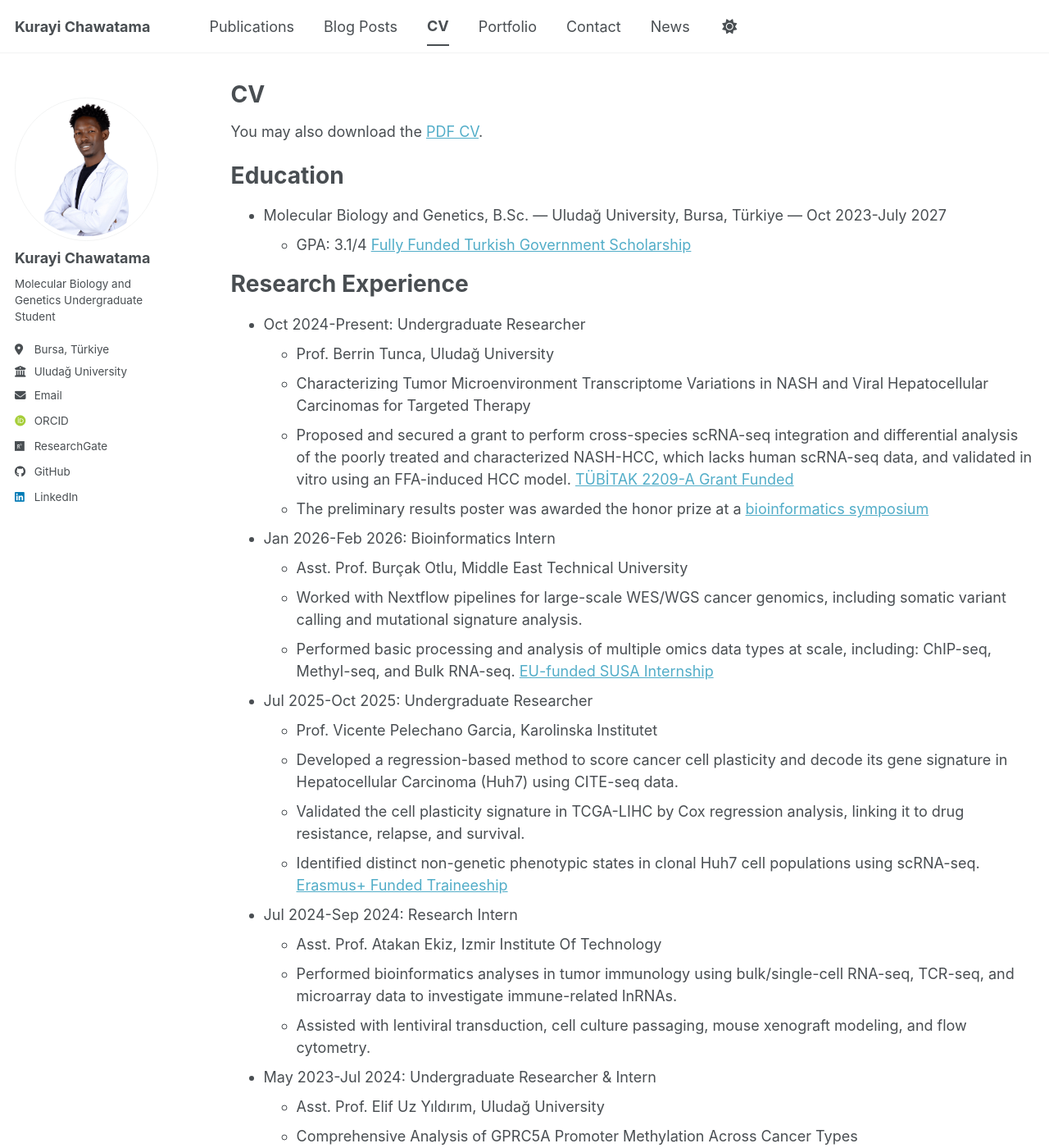
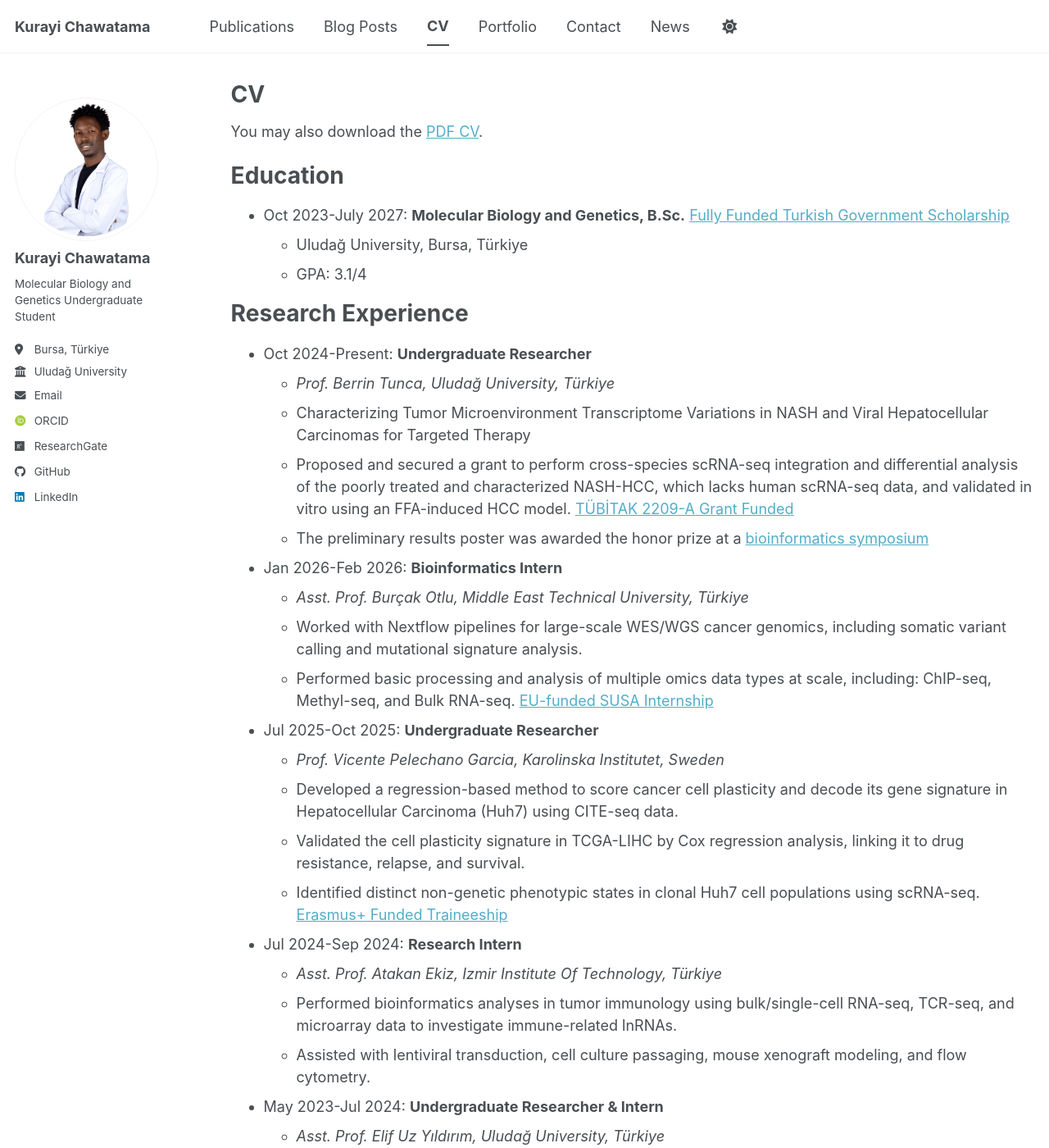
Before and after one commit to KurayiChawatama/kurayi-chawatama.github.io, a Jekyll site: the page built from _pages/cv.md, in a window 1280 px wide and 1400 px high. Shown: the whole window at 82% size. Built offline with Jekyll 4.4.1, drawn with Linux system fonts in a browser that asks for light colours; some web fonts are replaced; a script bundle is joined from its source files by our own code; library files that are not in the unit come from our copies; some of the changed text lies outside the part shown.

```diff
--- a/_pages/cv.md
+++ b/_pages/cv.md
@@ -13,35 +13,36 @@ You may also download the [PDF CV](/files/cv.pdf).
 
 Education
 ======
-* Molecular Biology and Genetics, B.Sc. — Uludağ University, Bursa, Türkiye — Oct 2023-July 2027
-  * GPA: 3.1/4 [Fully Funded Turkish Government Scholarship](https://www.turkiyeburslari.gov.tr/)
+* Oct 2023-July 2027: **Molecular Biology and Genetics, B.Sc.** [Fully Funded Turkish Government Scholarship](https://www.turkiyeburslari.gov.tr/)
+  * Uludağ University, Bursa, Türkiye
+  * GPA: 3.1/4
 
 Research Experience
 ======
-* Oct 2024-Present: Undergraduate Researcher
-  * Prof. Berrin Tunca, Uludağ University
+* Oct 2024-Present: **Undergraduate Researcher**
+  * *Prof. Berrin Tunca, Uludağ University, Türkiye*
   * Characterizing Tumor Microenvironment Transcriptome Variations in NASH and Viral Hepatocellular Carcinomas for Targeted Therapy
   * Proposed and secured a grant to perform cross-species scRNA-seq integration and differential analysis of the poorly treated and characterized NASH-HCC, which lacks human scRNA-seq data, and validated in vitro using an FFA-induced HCC model. [TÜBİTAK 2209-A Grant Funded](https://tubitak.gov.tr/en/scholarships/lisans-onlisans/destek-programlari/2209-research-project-support-programme-undergraduate-students)
   * The preliminary results poster was awarded the honor prize at a [bioinformatics symposium](https://hibit2025.medipol.edu.tr/)
 
-* Jan 2026-Feb 2026: Bioinformatics Intern
-  * Asst. Prof. Burçak Otlu, Middle East Technical University
+* Jan 2026-Feb 2026: **Bioinformatics Intern**
+  * *Asst. Prof. Burçak Otlu, Middle East Technical University, Türkiye*
   * Worked with Nextflow pipelines for large-scale WES/WGS cancer genomics, including somatic variant calling and mutational signature analysis.
   * Performed basic processing and analysis of multiple omics data types at scale, including: ChIP-seq, Methyl-seq, and Bulk RNA-seq. [EU-funded SUSA Internship](https://erasmus-plus.ec.europa.eu/opportunities/opportunities-for-individuals/students/traineeships-abroad-for-students)
 
-* Jul 2025-Oct 2025: Undergraduate Researcher
-  * Prof. Vicente Pelechano Garcia, Karolinska Institutet
+* Jul 2025-Oct 2025: **Undergraduate Researcher**
+  * *Prof. Vicente Pelechano Garcia, Karolinska Institutet, Sweden*
   * Developed a regression-based method to score cancer cell plasticity and decode its gene signature in Hepatocellular Carcinoma (Huh7) using CITE-seq data.
   * Validated the cell plasticity signature in TCGA-LIHC by Cox regression analysis, linking it to drug resistance, relapse, and survival.
   * Identified distinct non-genetic phenotypic states in clonal Huh7 cell populations using scRNA-seq. [Erasmus+ Funded Traineeship](https://erasmus-plus.ec.europa.eu/opportunities/opportunities-for-individuals/students/traineeships-abroad-for-students)
 
-* Jul 2024-Sep 2024: Research Intern
-  * Asst. Prof. Atakan Ekiz, Izmir Institute Of Technology
+* Jul 2024-Sep 2024: **Research Intern**
+  * *Asst. Prof. Atakan Ekiz, Izmir Institute Of Technology, Türkiye*
   * Performed bioinformatics analyses in tumor immunology using bulk/single-cell RNA-seq, TCR-seq, and microarray data to investigate immune-related lnRNAs.
   * Assisted with lentiviral transduction, cell culture passaging, mouse xenograft modeling, and flow cytometry.
 
-* May 2023-Jul 2024: Undergraduate Researcher & Intern
-  * Asst. Prof. Elif Uz Yıldırım, Uludağ University
+* May 2023-Jul 2024: **Undergraduate Researcher & Intern**
+  * *Asst. Prof. Elif Uz Yıldırım, Uludağ University, Türkiye*
   * Comprehensive Analysis of GPRC5A Promoter Methylation Across Cancer Types
   * Methly-seq pilot study [poster](https://www.researchgate.net/publication/374535049_Comprehensive_Analysis_of_Promoter_Methylation_Effects_on_the_GPRC5A_Methylation_Profile_Across_Various_Cancer_Types) presented at a [bioinformatics symposium](https://hibit2023.hacettepe.edu.tr/).
   * Carried out routine molecular genetics techniques: DNA isolation, PCR, and Gel Electrophoresis.
@@ -49,18 +50,21 @@ Research Experience
 Academic Societies & Networks
 ======
 
-* Contributor & Core Team Member, nf-core (Mar 2025–Present)
+* Mar 2025–Present: **Contributor & Core Team Member**
+  * *nf-core*
   * Contributed to the nf-core/scdownstream Single Cell RNA-seq pipeline by fixing runtime errors and developing [doublet detection modules](https://github.com/nf-core/scdownstream/pull/261).
   * Authored documentation and a blog post on running nf-core pipelines in Google Colab as part of the [core outreach team](https://nf-co.re/governance#outreach).
 
-* Task Force Member, Young European Federation of Immunological Societies (yEFIS) (Oct 2024–Present)
+* **Task Force Member**, Young European Federation of Immunological Societies (yEFIS) (Oct 2024–Present)
   * Organized a [webinar](https://www.linkedin.com/posts/y-efis_join-us-for-an-exciting-webinar-on-antigenic-activity-7438548852258934785-abes?utm_source=share&utm_medium=member_desktop&rcm=ACoAADXa6QQBrsSHxjXMefo65HwA85YT7Hk5Jhc) exploring immunoinformatics applications across industry and academia with the Immune Collaborators workgroup.
 
-* Outreach & Translation Team Leader, International Society for Computational Biology - RSG Türkiye (Jan 2024–Present)
+* Jan 2024–Present: **Outreach & Translation Team Leader**
+  * *International Society for Computational Biology - RSG Türkiye*
   * Organized a [scRNA-seq Hackathon](https://youtu.be/Q3HJGraN7D8?si=eUCfpJfdYxEVJ96q) and a careers Q&A panel with RSG Australia and coordinated the Türkiye local site of the nf-core hackathon in 2025 and 2026.
   * Directed Turkish translation of bioinformatics learning resources to increase accessibility for students in Türkiye.
 
-* Science Team Leader, UluRover | Uludağ University Robotics Society (Nov 2022–Present)
+* Nov 2022–Present **Science Team Leader, UluRover**
+  * *Uludağ University Robotics Society*
   * Led R&D for an [interplanetary rover](https://www.linkedin.com/posts/kurayi-chawatama_contrary-to-my-last-post-i-am-thrilled-to-activity-7221957382296223744-aP9r?utm_source=share&utm_medium=member_desktop) competing on simulated Martian surfaces.
   * Integrated chemical & robotic modules into an [autonomous life detecting minilab](https://github.com/KurayiChawatama/Ulurover-Minilab).
   * Helped pitch the project to multiple industry partners and secure over $10,000 in materials and sponsorships.
```
